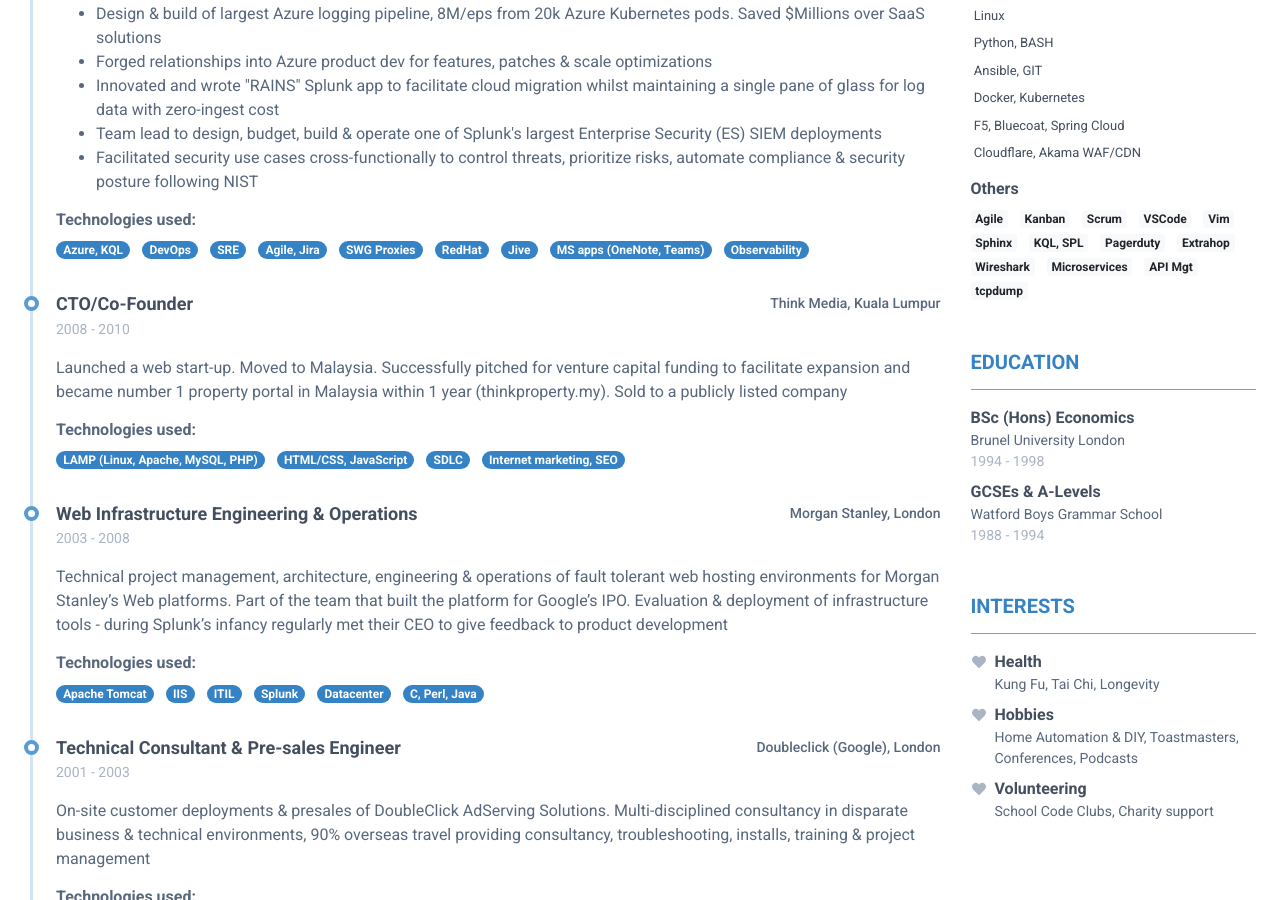
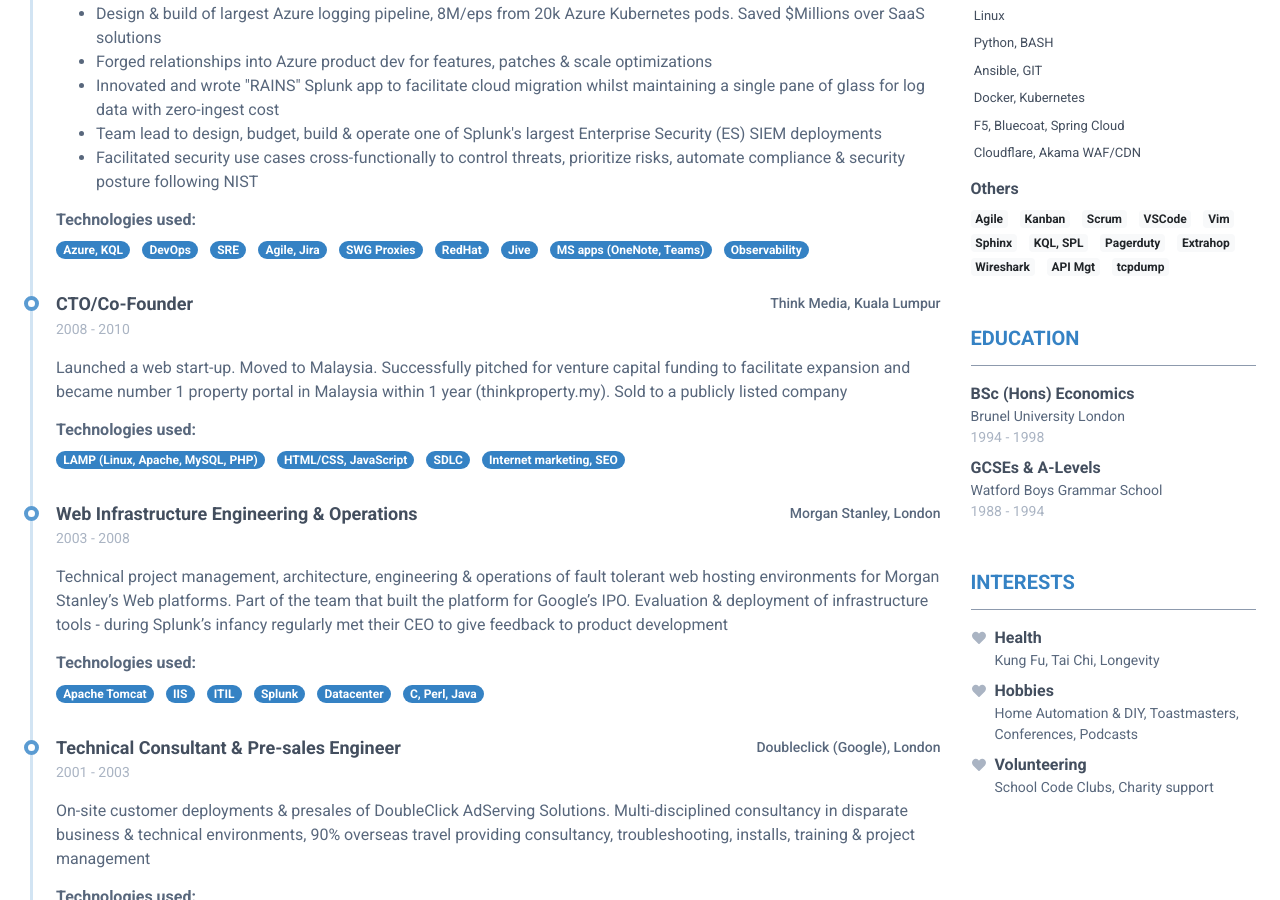
Before and after one commit to Hamy200/resume, a Jekyll site: the page built from index.markdown, in a window 1280 px wide and 900 px high, scrolled down 671 px. Built offline with Jekyll 4.4.1, drawn with Linux system fonts in a browser that asks for light colours; nearby versions of some CDN libraries.

Commit message:
Update data.yml

```diff
--- a/_data/data.yml
+++ b/_data/data.yml
@@ -166,6 +166,5 @@ skills:
       - Pagerduty
       - Extrahop
       - Wireshark
-      - Microservices
       - API Mgt
       - tcpdump
```
